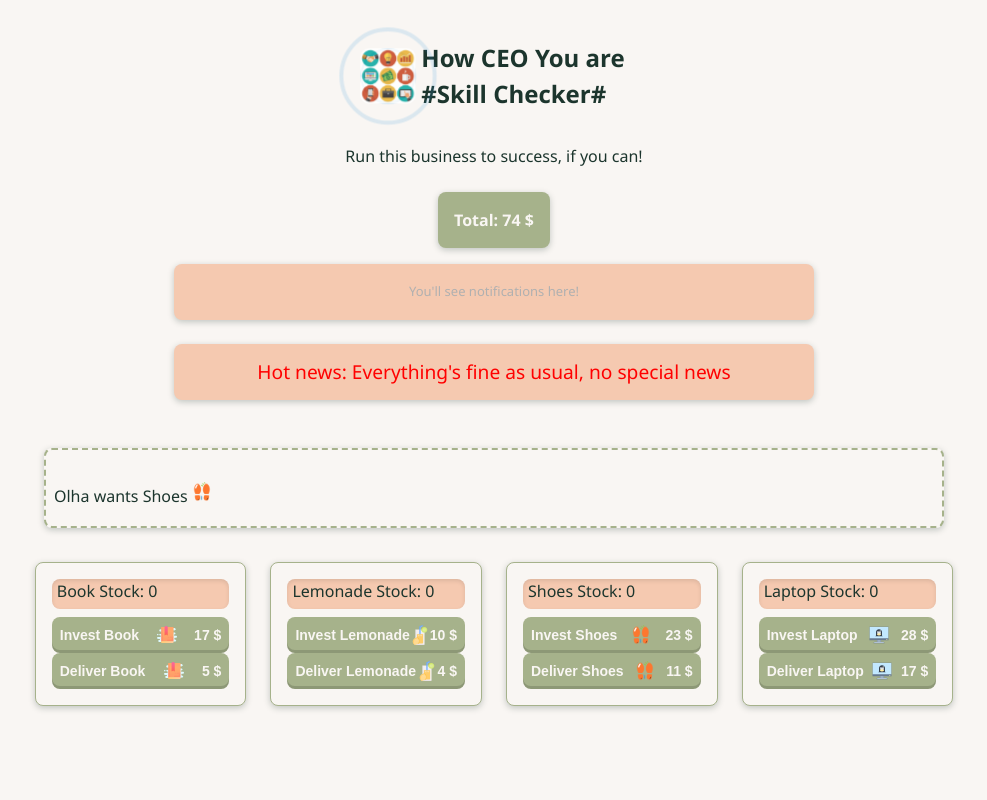
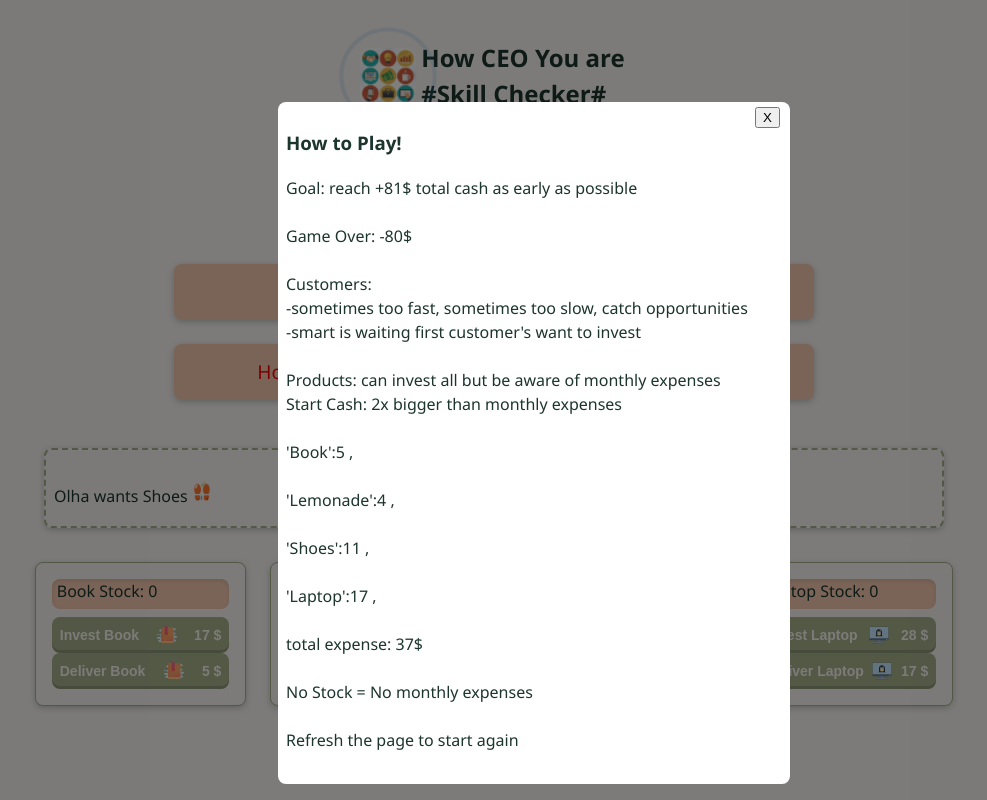
Before and after one commit to Sadullah-TANRIKULU/SB-simulation, a plain HTML site: page index.html in a window 1280 px wide. Shown: the whole page, without its empty margins (106-1093 px from the left). Drawn offline with Linux system fonts and the light colour scheme.

Commit message:
add modal as game instructions

```diff
--- a/index.html
+++ b/index.html
@@ -33,6 +33,8 @@
       Start Cash: 2x bigger than monthly expenses
 
       No Stock = No monthly expenses
+
+      Refresh the page to start again
       "
       >
         <div class="icon-container">
@@ -50,6 +52,62 @@
         #Skill Checker#
       </h1>
       <p>Run this business to success, if you can!</p>
+
+      <section
+        id="modal"
+        style="
+          display: block;
+          position: fixed;
+          top: 0;
+          left: 0;
+          width: 100%;
+          height: 100%;
+          background: rgba(0, 0, 0, 0.5);
+          z-index: 3;
+        "
+      >
+        <div
+          style="
+            background: #fff;
+            padding: 8px;
+            margin: 8% auto;
+            width: 40%;
+            min-width: 300px;
+            position: relative;
+            border-radius: 8px;
+          "
+        >
+          <button
+            id="closeBtn"
+            style="position: absolute; top: 5px; right: 10px"
+          >
+            X
+          </button>
+          <h3>How to Play!</h3>
+          <p>Goal: reach +81$ total cash as early as possible</p>
+          <p>Game Over: -80$</p>
+
+          <p>
+            Customers: <br />
+            -sometimes too fast, sometimes too slow, catch opportunities
+            <br />-smart is waiting first customer's want to invest
+          </p>
+
+          <p>
+            Products: can invest all but be aware of monthly expenses
+            <br />Start Cash: 2x bigger than monthly expenses
+          </p>
+          <p>'Book':5 ,</p>
+          <p>'Lemonade':4 ,</p>
+          <p>'Shoes':11 ,</p>
+          <p>'Laptop':17 ,</p>
+          <p>total expense: 37$</p>
+
+          <p>No Stock = No monthly expenses</p>
+
+          <p>Refresh the page to start again</p>
+        </div>
+      </section>
 
       <section id="current">
         <div
--- a/script.js
+++ b/script.js
@@ -83,6 +83,22 @@ const newsPool = [
   "Cycling becomes the new fitness craze of the decade.",
   "Coffee consumption surges among remote workers.",
 ];
+
+// Get modal and close button
+const modal = document.getElementById("modal");
+const closeBtn = document.getElementById("closeBtn");
+
+// Close modal on close button click
+closeBtn.onclick = () => {
+  modal.style.display = "none";
+};
+
+// Close modal on outside click
+window.onclick = (event) => {
+  if (event.target === modal) {
+    modal.style.display = "none";
+  }
+};
 
 function showWarning(message, permanent = false) {
   if (timeoutID) clearTimeout(timeoutID);
--- a/style.css
+++ b/style.css
@@ -46,7 +46,6 @@ main {
     width: 90vw;
 }
 
-/* Header */
 h1 {
     font-size: var(--font-size-large);
     color: var(--color-dark-green);
```
